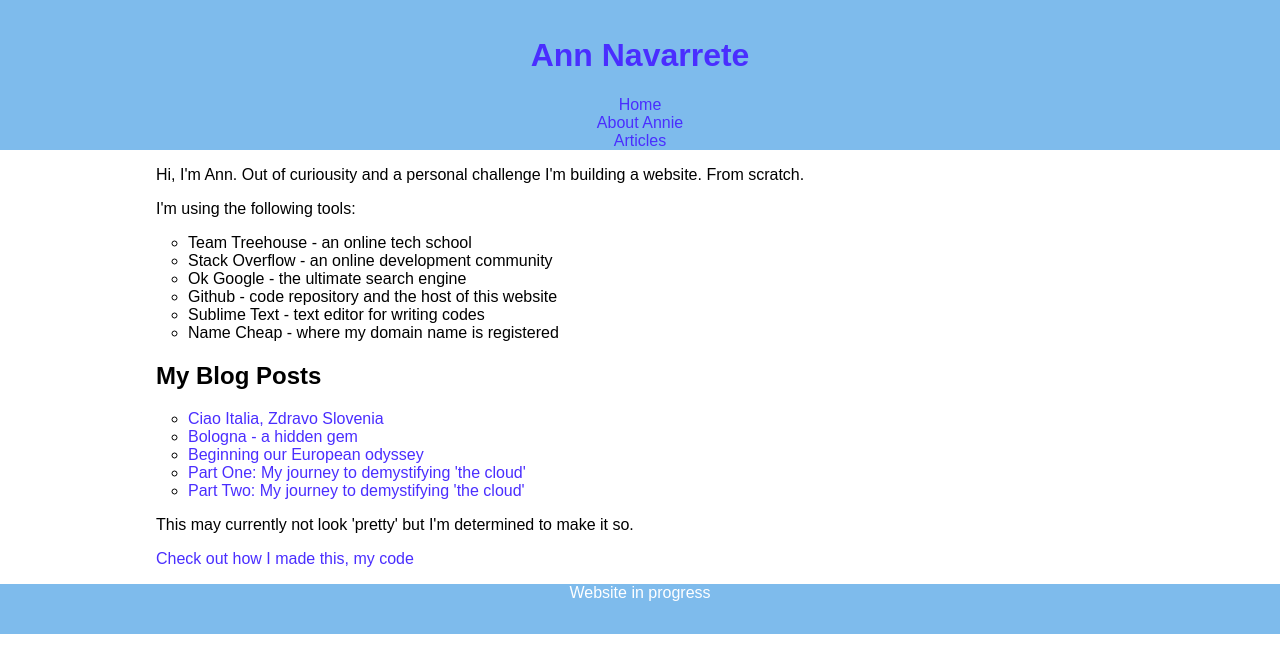
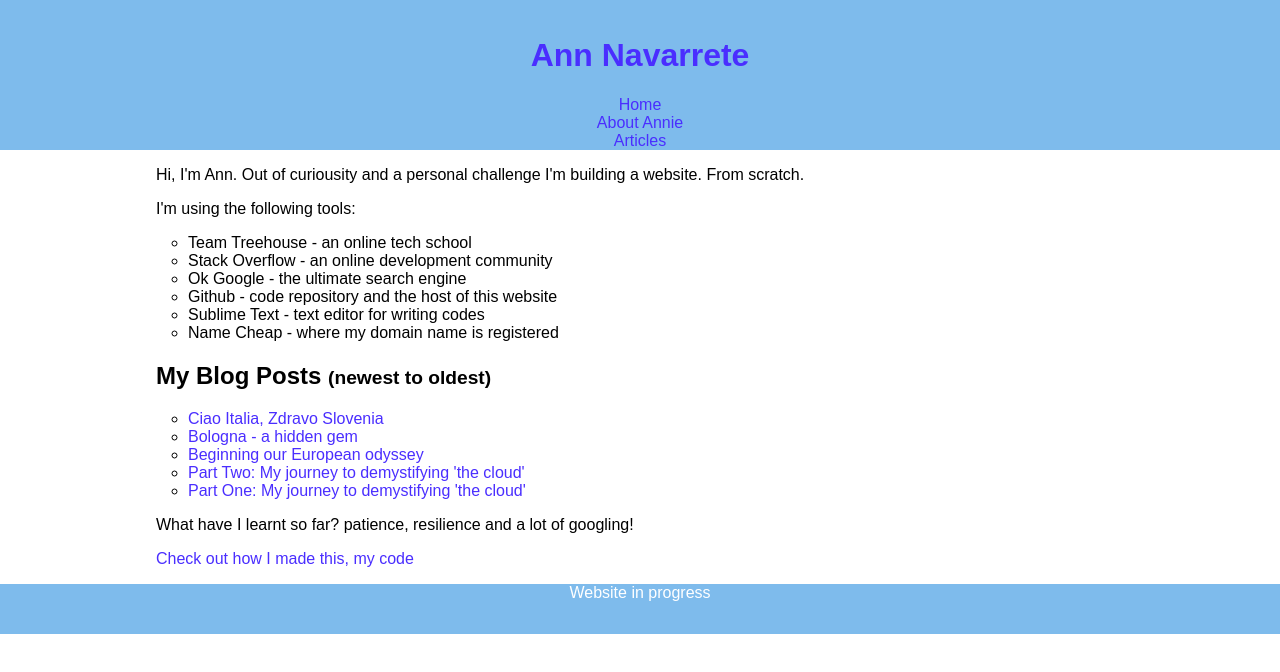
Before and after one commit to AnnNavarrete/AnnNavarrete.github.io, a plain HTML site: page index.html in a window 1280 px wide. Drawn offline with Linux system fonts and the light colour scheme; files that its build step writes are made by us from their sources.

Commit message:
Added and edited more info

```diff
--- a/index.html
+++ b/index.html
@@ -46,7 +46,7 @@
 					<li>Name Cheap - where my domain name is registered</li>
 				</ul>
 				</p>
-				<h2>My Blog Posts</h2>
+				<h2>My Blog Posts <small>(newest to oldest)</small></h2>
 				<ul>
 					<li>
 					<a href="https://wanderwithannieblog.wordpress.com/2016/05/12/ciao-italia-zdravo-slovenia/" onclick="trackOutboundLink('https://wanderwithannieblog.wordpress.com/2016/05/12/ciao-italia-zdravo-slovenia/')">Ciao Italia, Zdravo Slovenia</a>
@@ -59,13 +59,13 @@
 					<a href="https://wanderwithannieblog.wordpress.com/2016/05/02/beginning-our-european-odyssey/" onclick="trackOutboundLink('https://wanderwithannieblog.wordpress.com/2016/05/02/beginning-our-european-odyssey/')">Beginning our European odyssey</a>
 					</li>
 					<li>
+					<a href="https://www.linkedin.com/pulse/part-two-my-journey-demystifying-cloud-ann-navarrete" onclick="trackOutboundLink('https://www.linkedin.com/pulse/part-two-my-journey-demystifying-cloud-ann-navarrete')">Part Two: My journey to demystifying 'the cloud'</a>
+					</li>
+					<li>
 					<a href="https://www.linkedin.com/pulse/my-journey-demystifying-cloud-ann-navarrete" onclick="trackOutboundLink('https://www.linkedin.com/pulse/my-journey-demystifying-cloud-ann-navarrete')">Part One: My journey to demystifying 'the cloud'</a>
 					</li>
-					<li>
-					<a href="https://www.linkedin.com/pulse/part-two-my-journey-demystifying-cloud-ann-navarrete" onclick="trackOutboundLink('https://www.linkedin.com/pulse/part-two-my-journey-demystifying-cloud-ann-navarrete')">Part Two: My journey to demystifying 'the cloud'</a>
-					</li>
 				</ul>
-				<p>This may currently not look 'pretty' but I'm determined to make it so.</p>
+				<p>What have I learnt so far? patience, resilience and a lot of googling!</p>
 
 				<p><a href="https://github.com/AnnNavarrete/AnnNavarrete.github.io/blob/master/index.html" onclick="trackOutboundLink('https://github.com/AnnNavarrete/AnnNavarrete.github.io/blob/master/index.html')">Check out how I made this, my code</a></p>
 
```
